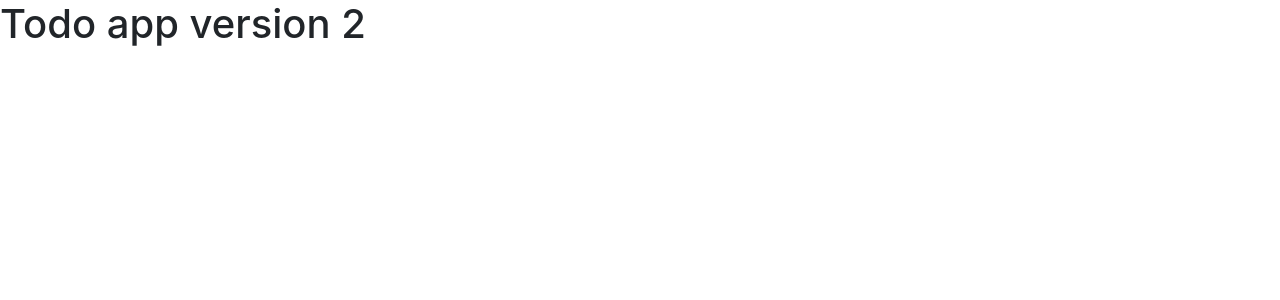
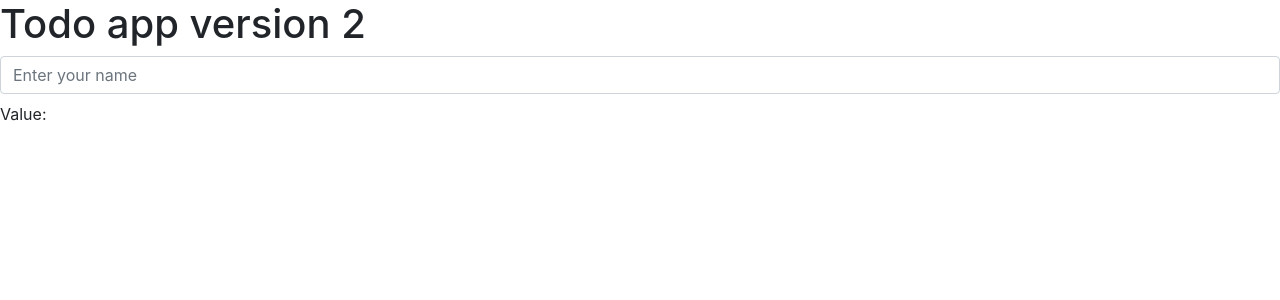
Before and after one commit to ImsirovicAjdin/todo-app-two, a Vue app: page / in a window 1280 px wide. Shown: the top 300 px of the page. Built offline with nearby package versions, Linux system fonts and the light colour scheme.

Commit message:
Add form-input component from BootstrapVue

```diff
--- a/src/App.vue
+++ b/src/App.vue
@@ -1,16 +1,20 @@
 <template>
   <div id="app">
     <HelloWorld msg="Todo app version 2"/>
+    <todo-input-field />
   </div>
 </template>
 
 <script>
 import HelloWorld from './components/HelloWorld.vue'
+import TodoInputField from './components/TodoInputField.vue'
+
 
 export default {
   name: 'App',
   components: {
-    HelloWorld
-  }
+    HelloWorld,
+    TodoInputField,
+  },
 }
 </script>
--- /dev/null
+++ b/src/components/TodoInputField.vue
@@ -0,0 +1,22 @@
+<template>
+  <div>
+    <b-form-input v-model="text" placeholder="Enter your name"></b-form-input>
+    <div class="mt-2">Value: {{ text }}</div>
+  </div>
+</template>
+
+<script>
+import { BFormInput } from "bootstrap-vue";
+
+  export default {
+    name: 'TodoInputField',
+    components: [
+        BFormInput,
+    ],
+    data() {
+      return {
+        text: ''
+      }
+    },
+  }
+</script>
```
